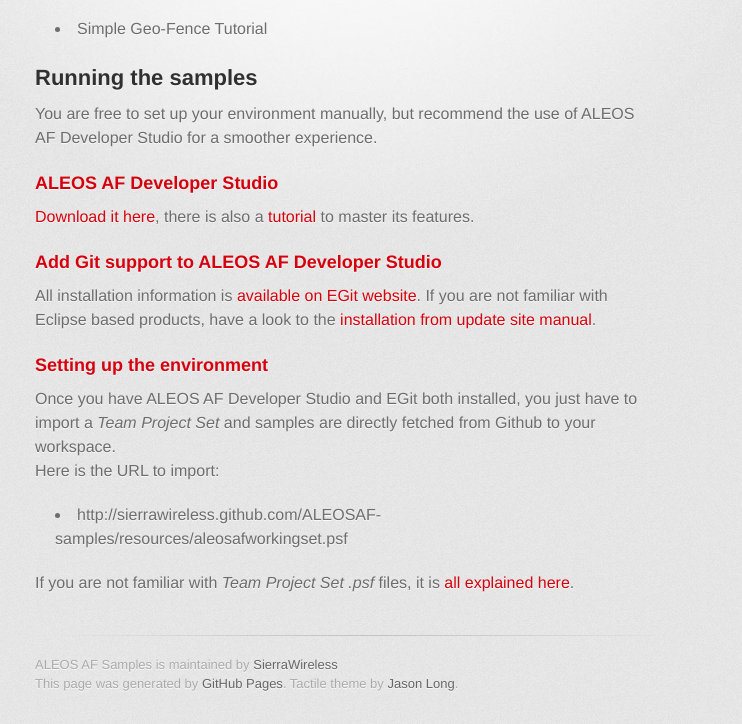
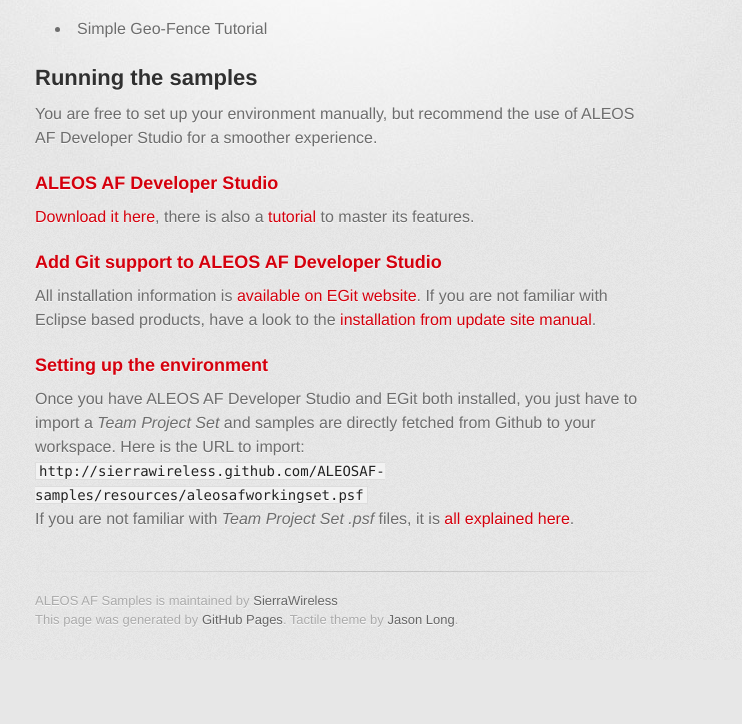
Before and after one commit to SierraWireless/ALEOSAF-samples, a plain HTML site: page index.html in a window 1280 px wide. Shown: the part 346-1070 px from the top of the page, without its empty margins (295-1037 px from the left). After the commit the page ends 1006 px from the top, so only its background shows below. Drawn offline with Linux system fonts and the light colour scheme; a web font is replaced by a local one.

Commit message:
Changing .psf url layout.

```diff
--- a/index.html
+++ b/index.html
@@ -51,10 +51,10 @@ If you are not familiar with Eclipse based products, have a look to the <a href=
 
 <h3>Setting up the environment</h3>
 
-<p>Once you have ALEOS AF Developer Studio and EGit both installed, you just have to import a <em>Team Project Set</em> and samples are directly fetched from Github to your workspace.<br>
-Here is the URL to import:
-<ul><li>http://sierrawireless.github.com/ALEOSAF-samples/resources/aleosafworkingset.psf</li></ul>
-If you are not familiar with <em>Team Project Set .psf</em>  files, it is <a href="http://wiki.eclipse.org/Project_Set_File">all explained here</a>.</p>
+<p>Once you have ALEOS AF Developer Studio and EGit both installed, you just have to import a <em>Team Project Set</em> and samples are directly fetched from Github to your workspace.
+Here is the URL to import:<br/>
+<span><code>http://sierrawireless.github.com/ALEOSAF-samples/resources/aleosafworkingset.psf</code></span>
+<br/>If you are not familiar with <em>Team Project Set .psf</em>  files, it is <a href="http://wiki.eclipse.org/Project_Set_File">all explained here</a>.</span>
         </section>
 
         <footer>
```
